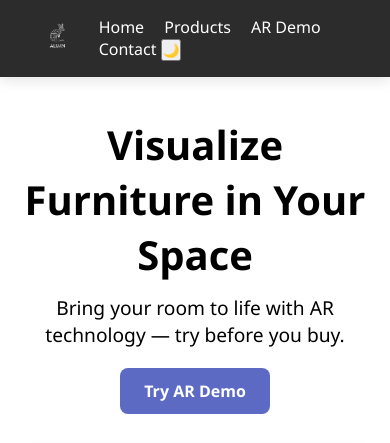
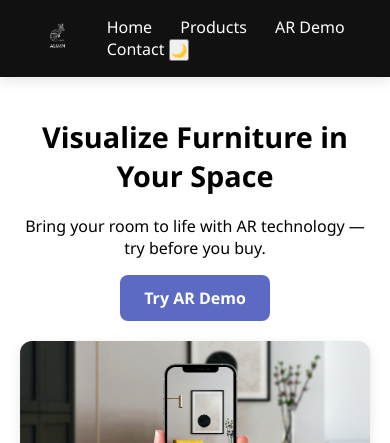
Before and after one commit to naqinizam/ar-alimn-project, a Flask app: page / in a window 390 px wide. Shown: the top 443 px of the page. Run offline with Flask 3, Linux system fonts and the light colour scheme.

Commit message:
Updated index.html and UI

```diff
--- a/static/style.css
+++ b/static/style.css
@@ -1,11 +1,11 @@
 :root {
-  --bg-color-light: #f5f7fa;
+  --bg-color-light: #f5f6fa;
   --bg-color-dark: #1e1e1e;
   --text-color-light: #1e1e1e;
-  --text-color-dark: #f5f7fa;
+  --text-color-dark: #f5f6fa;
   --accent-color: #5c6ac4;
   --card-bg-light: #ffffff;
-  --card-bg-dark: #2c2c2c;
+  --card-bg-dark: #2b2b2b;
   --border-radius: 12px;
   --transition: all 0.3s ease;
   --shadow: 0 4px 12px rgba(0, 0, 0, 0.1);
@@ -33,11 +33,11 @@ header {
   align-items: center;
   justify-content: space-between;
   padding: 16px 32px;
-  background: var(--card-bg-dark);
+  background: #111;
   color: white;
   position: sticky;
   top: 0;
-  z-index: 10;
+  z-index: 100;
   box-shadow: var(--shadow);
 }
 
@@ -69,41 +69,37 @@ main {
   padding: 40px 20px;
   max-width: 1200px;
   margin: auto;
+  text-align: center;
 }
 
-/* Hero Section */
+h1, h2 {
+  text-align: center;
+  margin-bottom: 20px;
+}
+
 .hero {
   display: flex;
+  flex-direction: column;
   align-items: center;
-  flex-wrap: wrap;
-  justify-content: space-between;
-  gap: 32px;
   margin-bottom: 60px;
 }
 
 .hero-content {
-  flex: 1;
-  min-width: 300px;
+  max-width: 600px;
+  margin-bottom: 20px;
 }
 
 .hero-content h1 {
   font-size: 2.5rem;
-  margin-bottom: 12px;
-}
-
-.hero-content p {
-  font-size: 1.2rem;
-  margin-bottom: 20px;
 }
 
 .hero-image {
-  max-width: 500px;
   width: 100%;
+  max-width: 400px;
   border-radius: var(--border-radius);
   box-shadow: var(--shadow);
 }
 
-/* Buttons */
 .btn {
   display: inline-block;
   padding: 12px 24px;
@@ -112,6 +108,7 @@ main {
   border-radius: 8px;
   text-decoration: none;
   font-weight: bold;
+  margin-top: 16px;
   transition: var(--transition);
 }
 
@@ -233,57 +198,40 @@ body.dark .product-card {
   top: 50%;
   left: 50%;
   width: 160px;
-  transform: translate(-50%, -50%);
+  transform: translate(-50%, -50%) scale(1);
   display: none;
   touch-action: none;
   z-index: 2;
 }
 
-/* Contact Page */
-.contact {
-  text-align: center;
-}
-
 .contact-card {
-  margin-top: 24px;
   display: inline-block;
   background: var(--card-bg-light);
-  padding: 20px 40px;
+  padding: 24px 40px;
   border-radius: var(--border-radius);
   box-shadow: var(--shadow);
+  text-align: center;
 }
 
 body.dark .contact-card {
   background: var(--card-bg-dark);
 }
 
-.contact-card p {
-  margin: 10px 0;
-  font-size: 1.1rem;
+footer {
+  margin-top: 60px;
+  padding: 20px;
+  text-align: center;
+  font-size: 0.9rem;
+  color: #999;
 }
 
-.contact-card i {
-  margin-right: 8px;
-  color: var(--accent-color);
-}
-
-/* Footer */
-footer {
-  text-align: center;
-  padding: 20px;
-  font-size: 0.9rem;
-  color: #999;
-  margin-top: 60px;
-}
-
-/* Responsive */
 @media (max-width: 768px) {
-  .hero {
-    flex-direction: column;
-    text-align: center;
+  .hero-content h1 {
+    font-size: 1.8rem;
   }
 
-  nav a {
-    margin-left: 16px;
+  nav {
+    flex-direction: column;
+    align-items: flex-start;
   }
 }
--- a/templates/products.html
+++ b/templates/products.html
@@ -9,7 +9,7 @@
       <p>Comfortable and modern design, perfect for living rooms and offices.</p>
     </div>
     <div class="product-card">
-      <img src="/static/images/table.jpg" alt="Table" />
+      <img src="/static/images/table.png" alt="Table" />
       <h3>Minimalist Table</h3>
       <p>Clean design with sturdy finish, fits any modern home or workspace.</p>
     </div>
```
Also changed, not shown: other parts of static/style.css (+5 -37 lines), static/images/hero-furniture.jpg (added).
